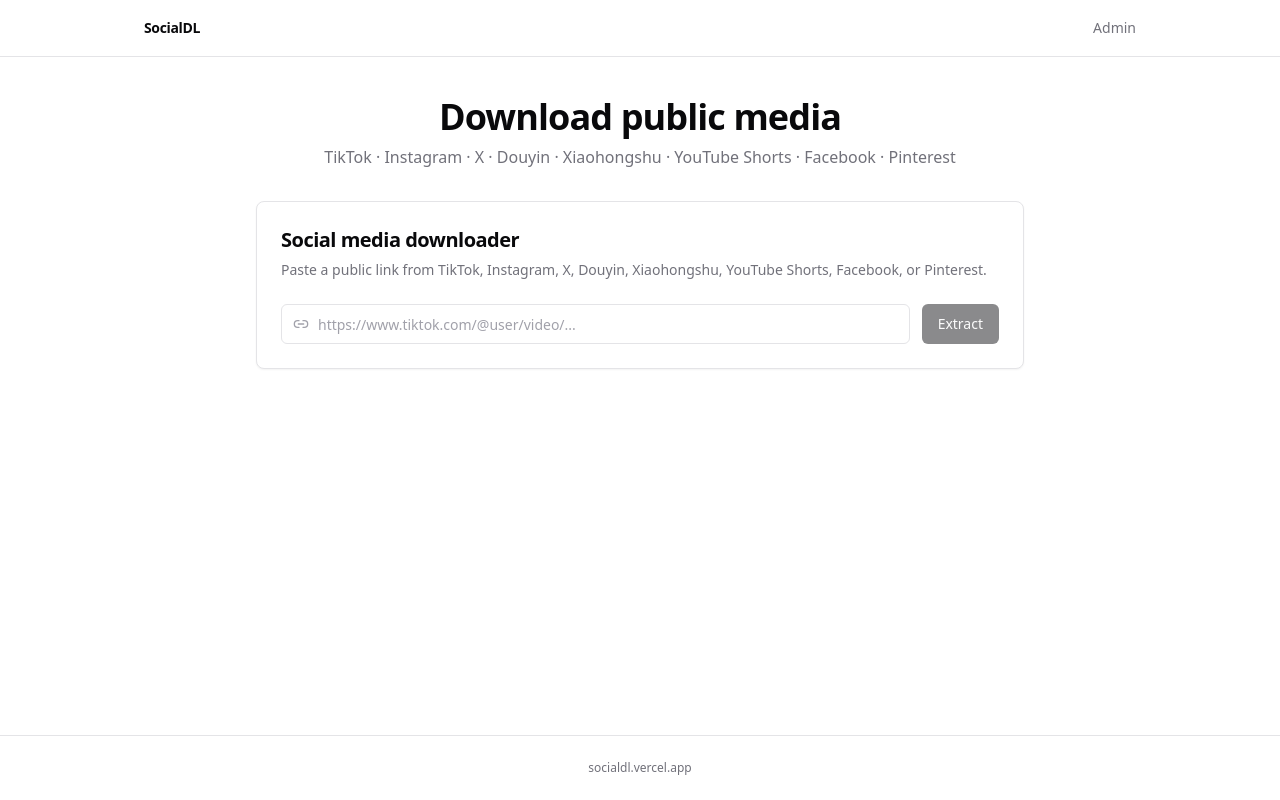
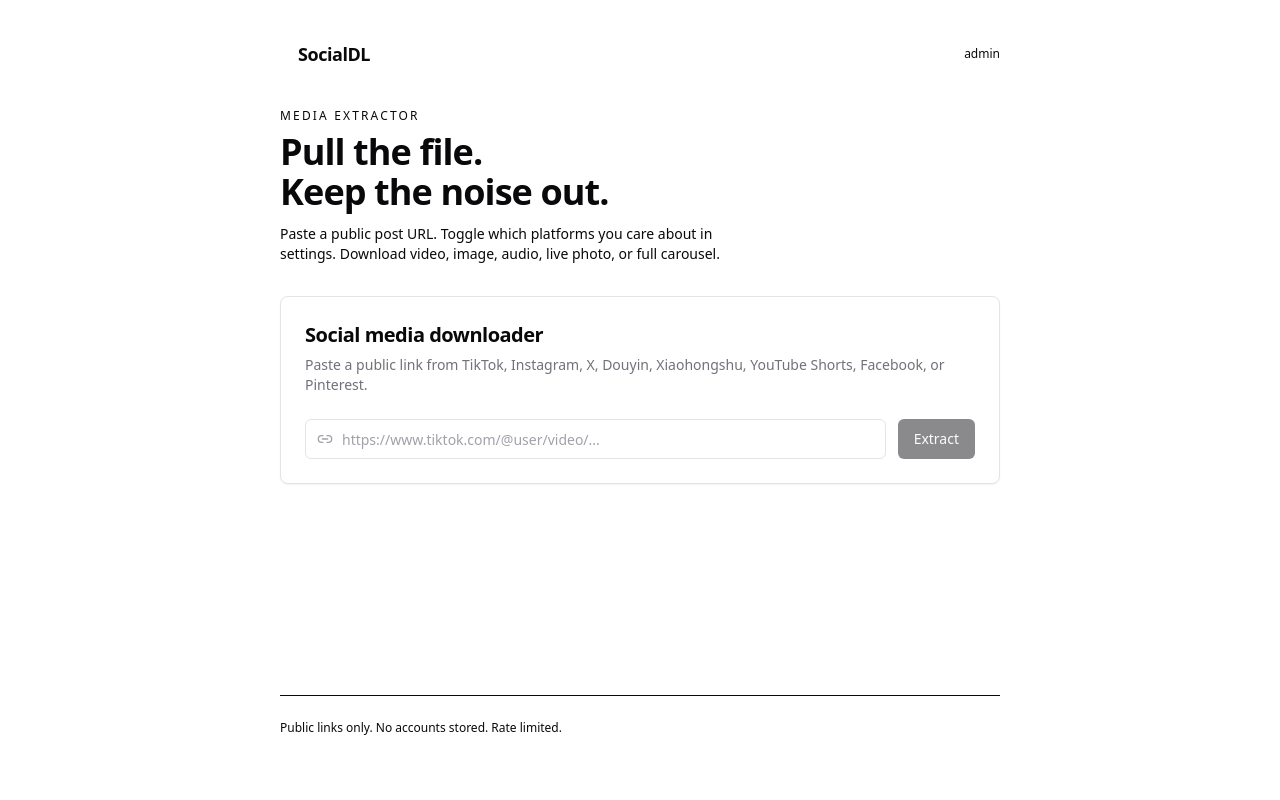
Before and after one commit to darkymark5511-png/socialdl, a Next.js app: page / in a window 1280 px wide. Built offline with nearby package versions, Linux system fonts and the light colour scheme.

Commit message:
feat: dark utility UI + platform settings panel

```diff
--- a/app/(public)/layout.tsx
+++ b/app/(public)/layout.tsx
@@ -4,25 +4,28 @@ export default function PublicLayout({
   children: React.ReactNode;
 }) {
   return (
-    <div className="flex min-h-screen flex-col">
-      <header className="border-b border-zinc-200 dark:border-zinc-800">
-        <div className="mx-auto flex h-14 max-w-5xl items-center justify-between px-4">
-          <a href="/" className="text-sm font-semibold tracking-tight">
+    <div className="mx-auto flex min-h-screen max-w-3xl flex-col px-4 pb-16 pt-10 sm:px-6">
+      <header className="mb-10 flex items-center justify-between">
+        <div className="flex items-center gap-2">
+          <span
+            className="inline-block h-2.5 w-2.5 rounded-sm"
+            style={{ background: "var(--lime)" }}
+            aria-hidden
+          />
+          <span className="sd-display text-lg font-semibold tracking-tight">
             SocialDL
-          </a>
-          <nav className="flex items-center gap-4 text-sm text-zinc-500">
-            <a
-              href="/admin"
-              className="hover:text-zinc-900 dark:hover:text-zinc-50"
-            >
-              Admin
-            </a>
-          </nav>
+          </span>
         </div>
+        <a href="/admin" className="text-xs" style={{ color: "var(--muted)" }}>
+          admin
+        </a>
       </header>
-      <main className="flex-1 px-4 py-10">{children}</main>
-      <footer className="border-t border-zinc-200 py-6 text-center text-xs text-zinc-500 dark:border-zinc-800">
-        socialdl.vercel.app
+      <main className="flex-1">{children}</main>
+      <footer
+        className="mt-16 border-t pt-6 text-xs"
+        style={{ borderColor: "var(--border)", color: "var(--muted)" }}
+      >
+        Public links only. No accounts stored. Rate limited.
       </footer>
     </div>
   );
--- a/app/(public)/page.tsx
+++ b/app/(public)/page.tsx
@@ -3,13 +3,21 @@ import { DownloaderForm } from "@/components/DownloaderForm";
 export default function HomePage() {
   return (
     <div className="space-y-8">
-      <div className="mx-auto max-w-3xl text-center">
-        <h1 className="text-3xl font-bold tracking-tight sm:text-4xl">
-          Download public media
+      <div>
+        <p
+          className="mb-2 text-xs font-medium uppercase tracking-[0.18em]"
+          style={{ color: "var(--lime)" }}
+        >
+          media extractor
+        </p>
+        <h1 className="sd-display text-3xl font-semibold tracking-tight sm:text-4xl">
+          Pull the file.
+          <br />
+          Keep the noise out.
         </h1>
-        <p className="mt-2 text-zinc-500">
-          TikTok · Instagram · X · Douyin · Xiaohongshu · YouTube Shorts ·
-          Facebook · Pinterest
+        <p className="mt-3 max-w-md text-sm" style={{ color: "var(--muted)" }}>
+          Paste a public post URL. Toggle which platforms you care about in
+          settings. Download video, image, audio, live photo, or full carousel.
         </p>
       </div>
       <DownloaderForm />
--- a/app/layout.tsx
+++ b/app/layout.tsx
@@ -1,14 +1,22 @@
 import type { Metadata } from "next";
-import { Inter } from "next/font/google";
+import { Inter, Space_Grotesk, JetBrains_Mono } from "next/font/google";
 import "./globals.css";
 
-const inter = Inter({ subsets: ["latin"], variable: "--font-sans" });
+const inter = Inter({ subsets: ["latin"], variable: "--font-inter" });
+const space = Space_Grotesk({
+  subsets: ["latin"],
+  variable: "--font-space",
+});
+const mono = JetBrains_Mono({
+  subsets: ["latin"],
+  variable: "--font-jb",
+});
 
 export const metadata: Metadata = {
-  title: "SocialDL — Media Downloader",
+  title: "SocialDL",
   description:
-    "Extract and download public media from TikTok, Instagram, X, Douyin, Xiaohongshu, YouTube Shorts, Facebook, Pinterest.",
-  metadataBase: new URL("https://socialdl.vercel.app"),
+    "Extract public media from TikTok, Instagram, X, Douyin, Xiaohongshu, YouTube Shorts, Facebook, Pinterest.",
+  metadataBase: new URL("https://socialdl-eight.vercel.app"),
 };
 
 export default function RootLayout({
@@ -17,8 +25,23 @@ export default function RootLayout({
   children: React.ReactNode;
 }) {
   return (
-    <html lang="en" suppressHydrationWarning>
-      <body className={`${inter.variable} min-h-screen font-sans antialiased`}>
+    <html
+      lang="en"
+      className={`${inter.variable} ${space.variable} ${mono.variable}`}
+      suppressHydrationWarning
+    >
+      <body
+        className="min-h-screen antialiased"
+        style={
+          {
+            ["--font-body" as string]: "var(--font-inter), system-ui, sans-serif",
+            ["--font-display" as string]:
+              "var(--font-space), system-ui, sans-serif",
+            ["--font-mono" as string]:
+              "var(--font-jb), ui-monospace, monospace",
+          } as React.CSSProperties
+        }
+      >
         {children}
       </body>
     </html>
--- a/components/PlatformBadge.tsx
+++ b/components/PlatformBadge.tsx
@@ -1,6 +1,5 @@
 "use client";
 
-import { Badge } from "@/components/ui/badge";
 import type { Platform } from "@/lib/scraper/types";
 
 const LABELS: Record<Platform, string> = {
@@ -15,23 +14,18 @@ const LABELS: Record<Platform, string> = {
   unknown: "Unknown",
 };
 
-const COLORS: Record<Platform, string> = {
-  tiktok: "bg-black text-white",
-  instagram: "bg-pink-600 text-white",
-  x: "bg-zinc-900 text-white dark:bg-zinc-100 dark:text-zinc-900",
-  xiaohongshu: "bg-red-500 text-white",
-  douyin: "bg-cyan-600 text-white",
-  youtube: "bg-red-600 text-white",
-  facebook: "bg-blue-600 text-white",
-  pinterest: "bg-red-700 text-white",
-  unknown: "bg-zinc-500 text-white",
-};
-
 export function PlatformBadge({ platform }: { platform: Platform }) {
   return (
-    <Badge className={COLORS[platform]} variant="default">
+    <span
+      className="inline-flex items-center rounded-full border px-2.5 py-1 text-[11px] font-medium"
+      style={{
+        borderColor: "var(--border)",
+        background: "var(--elevated)",
+        color: "var(--text)",
+      }}
+    >
       {LABELS[platform]}
-    </Badge>
+    </span>
   );
 }
 
--- a/lib/auth.ts
+++ b/lib/auth.ts
@@ -25,7 +25,6 @@ export const { handlers, auth, signIn, signOut } = NextAuth({
         const expectedUser = process.env.ADMIN_USERNAME;
         const hash = process.env.ADMIN_PASSWORD_HASH;
         if (!expectedUser || !hash) return null;
-
         if (parsed.data.username !== expectedUser) return null;
 
         const ok = await bcrypt.compare(parsed.data.password, hash);
```
